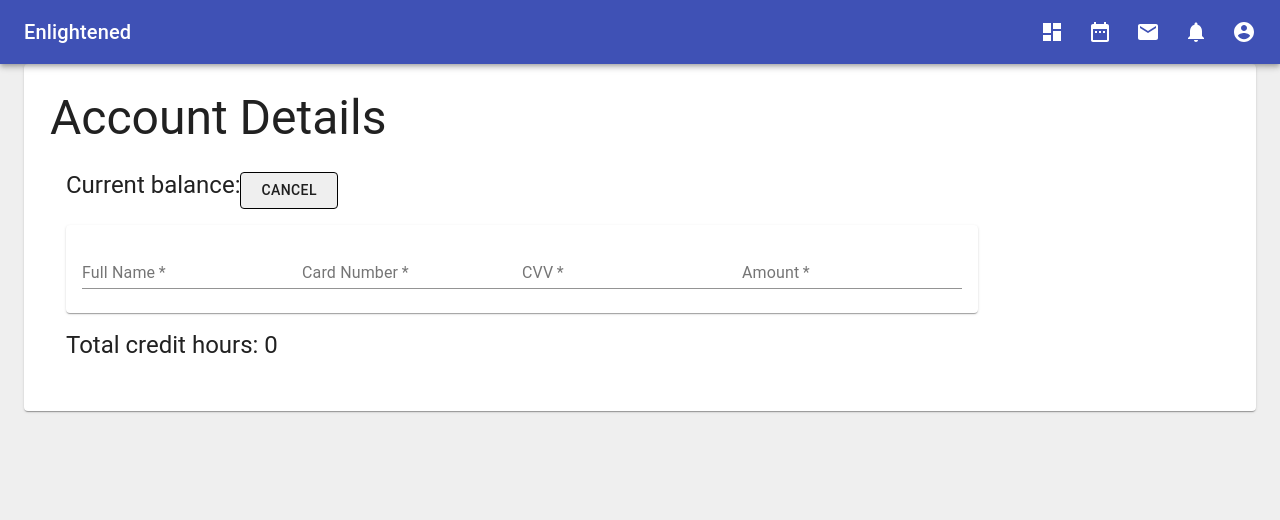
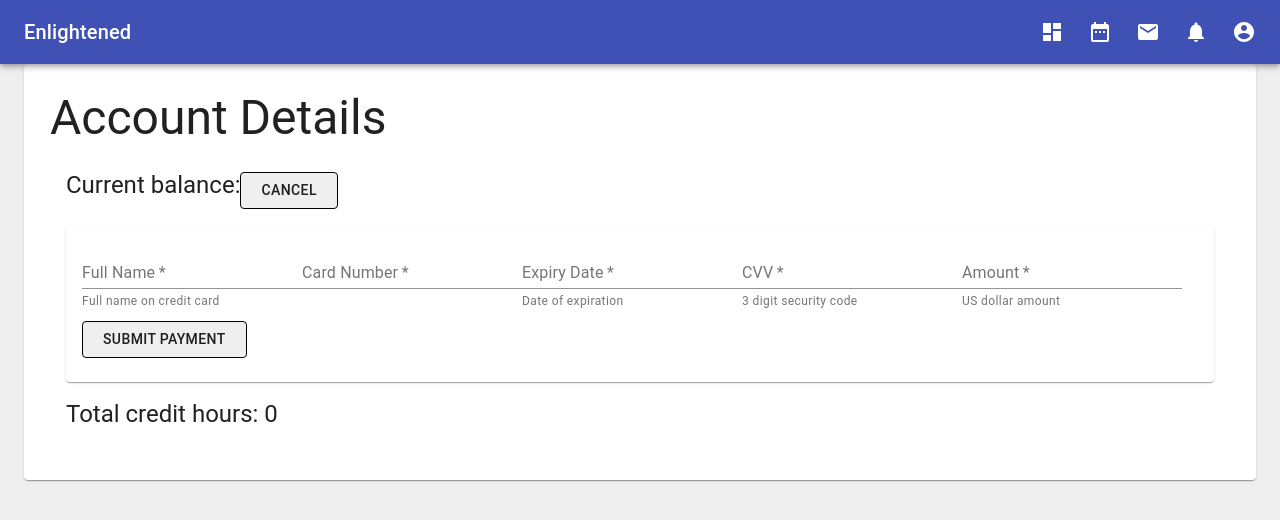
Before and after one commit to agentdata/Enlightened-LMS, a React (Create React App) app in the folder React-Frontend/: page /account in a window 1280 px wide. Both pictures are taken after a click on the button "PAY BALANCE". Shown: the top 520 px of the page. Built offline with nearby package versions, Linux system fonts and the light colour scheme.

Commit message:
Added form interactivity methods, front-end validation to user account component

```diff
--- a/React-Frontend/src/components/Account.js
+++ b/React-Frontend/src/components/Account.js
@@ -27,12 +27,16 @@ class Account extends React.Component {
             },
             payment: {
                 fullName: '',
-                cardField1: '',
-                cardField2: '',
-                cardField3: '',
-                cardField4: '',
-                cardNo: [],
+                cardNo: '',
+                expiryDate: '',
+                cvv: '',
+                amount: ''
             },
+            cardError: '',
+            nameError: '',
+            expiryError: '',
+            cvvError: '',
+            amountError: '',
             error: null,
             showPaymentForm: false
         };
@@ -42,9 +46,15 @@ class Account extends React.Component {
 
         this.payButtonPressed = this.payButtonPressed.bind(this);
         this.handleNameChange = this.handleNameChange.bind(this);
-        this.handleCardInput1Change = this.handleCardInput1Change.bind(this);
+        this.handleCardChange = this.handleCardChange.bind(this);
         this.handleCvvChange = this.handleCvvChange.bind(this);
         this.handleAmountChange = this.handleAmountChange.bind(this);
+        this.validateName = this.validateName.bind(this);
+        this.validateCardNo = this.validateCardNo.bind(this);
+        this.validateExpiry = this.validateExpiry.bind(this);
+        this.validateCvv = this.validateCvv.bind(this);
+        this.validateAmount = this.validateAmount.bind(this);
+        this.setPayment = this.setPayment.bind(this);
     }
 
     getUserAccountInfo() {
@@ -81,29 +91,125 @@ class Account extends React.Component {
 
     setUserAccountInfo() {
         // set fields, update on backend thru API call
+
     }
 
     payButtonPressed = () => {
-        // display payment fields, allow user to make payment
+        // toggle display payment fields, allow user to make payment
         this.setState(prevState => ({
-            showPaymentForm: !prevState.showPaymentForm
+            showPaymentForm: !prevState.showPaymentForm,
+            payment: {
+                fullName: '',
+                cardNo: '',
+                expiryDate: '',
+                cvv: '',
+                amount: ''
+            },
+            nameError: '',
+            cardError: '',
+            expiryError: '',
+            cvvError: '',
+            amountError: '',
         }))
     }
 
-    handleNameChange = () => {
+    setPayment = () => {
 
     }
 
-    handleCardInput1Change = () => {
-
+    handleNameChange = ({ target }) => {
+        this.setState({
+            payment: { ...this.state.payment, fullName: target.value }
+        })
     }
 
-    handleCvvChange = () => {
-
+    handleCardChange = ({ target }) => {
+        this.setState({
+            payment: { ...this.state.payment, cardNo: target.value }
+        })
     }
 
-    handleAmountChange = () => {
+    handleExpiryChange = ({ target }) => {
+        this.setState({
+            payment: { ...this.state.payment, expiryDate: target.value }
+        })
+    }
 
+    handleCvvChange = ({ target }) => {
+        this.setState({
+            payment: { ...this.state.payment, cvv: target.value }
+        })
+    }
+
+    handleAmountChange = ({ target }) => {
+        this.setState({
+            payment: { ...this.state.payment, amount: target.value }
+        })
+    }
+
+    validateName = () => {
+        if (this.state.payment.fullName === "") {
+            this.setState({nameError: "Required"})
+        } else {
+            this.setState({nameError: ""})
+        }
+    }
+
+    validateCardNo = () => {
+        if (this.state.payment.cardNo === "") {
+            this.setState({cardError: "Required"})
+        } else if (!/\d{16}/.test(this.state.payment.cardNo)) {
+            this.setState({cardError: "16 digit string only"})
+        } else {
+            this.setState({cardError: ""})
+        }
+    }
+
+    validateExpiry = () => {
+        if (this.state.payment.expiryDate === "") {
+            this.setState({expiryError: "Required"})
+        } else {
+            this.setState({expiryError: ""})
+        }
+        // date regex
+    }
+
+    validateCvv = () => {
+        if (this.state.payment.cvv === "") {
+            this.setState({cvvError: "Required"})
+        } else if (!/\d{3}/.test(this.state.payment.cvv)) {
+            this.setState({cvvError: "3 digit string only"})
+        } else {
+            this.setState({cvvError: ""})
+        }
+    }
+
+    validateAmount = () => {
+        if (this.state.payment.amount === "") {
+            this.setState({amountError: "Required"})
+        } else if (!/\d{6}/.test(this.state.payment.amount)) {
+            this.setState({amountError: "maximum of 6 figure amount"})
+        } else {
+            this.setState({amountError: ""})
+        }
+    }
+
+    checkErrors = () => {
+
+        this.validateName()
+        this.validateCardNo()
+        this.validateExpiry()
+        this.validateCvv()
+        this.validateAmount()
+
+        // no errors
+        if (this.state.payment.nameError === "" &&
+        this.state.payment.cardError === "" &&
+        this.state.payment.expiryError === "" &&
+        this.state.payment.cvvError === "" &&
+        this.state.payment.amountError === "") {
+            this.setPayment(this.state.payment);
+        }
     }
 
     render() {
@@ -129,33 +235,58 @@ class Account extends React.Component {
                                         <Card>
                                             <CardContent>
                                                 <TextField
+                                                error={this.state.nameError}
                                                 label="Full Name"
                                                 id="fullName"
+                                                helperText={ this.state.nameError === '' ? "Full name on credit card" : this.state.nameError }
                                                 required
                                                 onChange={this.handleNameChange}
+                                                onBlur={this.validateName}
                                                 >
                                                 </TextField>
                                                 <TextField
+                                                error={this.state.cardError}
                                                 label="Card Number"
-                                                id="cardField1"
+                                                id="cardNo"
+                                                helperText={ this.state.cardError }
                                                 required
-                                                onChange={this.handleCardInput1Change}
+                                                inputProps = {{ maxLength: 16 }}
+                                                onChange={this.handleCardChange}
+                                                onBlur={this.validateCardNo}
                                                 >
                                                 </TextField>
                                                 <TextField
-                                                label="CVV"
-                                                id="cvv"
+                                                error={this.state.expiryError}
+                                                label="Expiry Date"
+                                                id="expiryDate"
+                                                helperText={ this.state.expiryError === '' ? "Date of expiration" : this.state.expiryError }
                                                 required
-                                                onChange={this.handleCvvChange}
+                                                inputProps = {{ maxLength: 16 }}
+                                                onChange={this.handleExpiryChange}
+                                                onBlur={this.validateExpiry}
                                                 >
                                                 </TextField>
                                                 <TextField
+                                                error={this.state.cvvError}
+                                                label="CVV"
+                                                id="cvv"
+                                                helperText={ this.state.cvvError === '' ? "3 digit security code" : this.state.cvvError }
+                                                required
+                                                onChange={this.handleCvvChange}
+                                                onBlur={this.validateCvv}
+                                                >
+                                                </TextField>
+                                                <TextField
+                                                error={this.state.amountError}
                                                 label="Amount"
                                                 id="amount"
+                                                helperText={ this.state.amountError === '' ? "US dollar amount" : this.state.amountError }
                                                 required
                                                 onChange={this.handleAmountChange}
+                                                onBlur={this.validateAmount}
                                                 >
                                                 </TextField>
+                                                <Button className={classes.payBtn} onClick={this.checkErrors}>Submit payment</Button>
                                             </CardContent>
                                         </Card>
                                     </ListItem>
```
